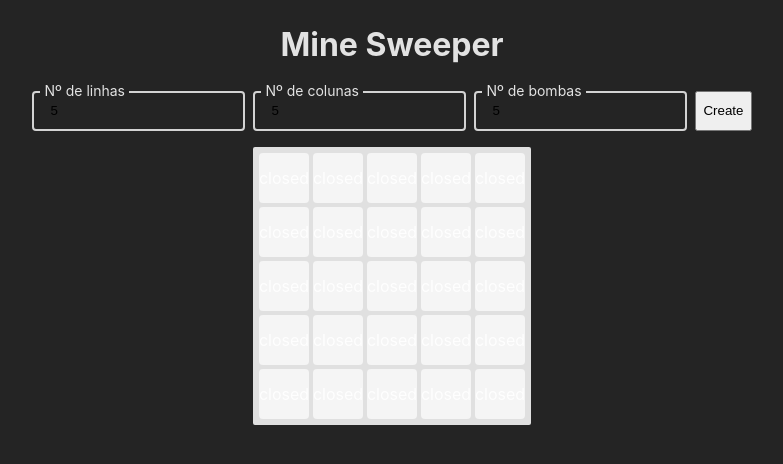
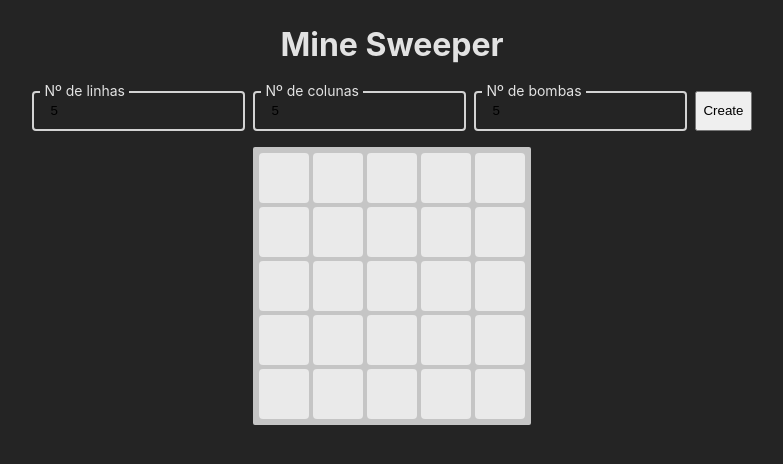
Before and after one commit to CarlosChueiry/minesweeper, a React (Vite) app: page / in a window 1280 px wide. Both pictures are taken after typing "5", "5", "5" into the empty fields and a click on the button "Create". Shown: the top 464 px of the page, without its empty margins (248-1031 px from the left). Built offline with nearby package versions, Linux system fonts and the light colour scheme.

Commit message:
Added bomb

```diff
--- a/src/components/GameBoard/GameBoard.tsx
+++ b/src/components/GameBoard/GameBoard.tsx
@@ -1,4 +1,4 @@
-import { Dispatch, SetStateAction } from 'react';
+import { Dispatch, JSX, SetStateAction } from 'react';
 import { CellState } from '../../enums/CellState';
 import { CellValue } from '../../enums/CellValue';
 import { Stack } from '../../styles/Global';
@@ -30,19 +30,34 @@ export default function GameBoard({ boardData, setBoardData }: Props) {
     })
   };
 
+  const renderCellContent = (cell: BoardCell): JSX.Element => {
+    if (cell.state === CellState.CLOSED || cell.value === CellValue.EMPTY) {
+      return <div></div>
+    }
+    if (cell.value === CellValue.BOMB) {
+      return (
+        <div>
+          <img src="/assets/bomb.svg" alt="Bomb icon" width="100%" height="100%" />
+        </div>
+      )
+    }
+    return <div>{cell.value}</div>
+  }
+
   return (
-    <Board>
+    <Board onContextMenu={(e) => e.preventDefault()}>
       {boardData.map((row: BoardCell[], index: number) => (
         <Stack key={row[index].row} direction="row">
           {row.map((cell: BoardCell) => (
             <Cell
               key={`${cell.row}-${cell.column}`}
               id={`${cell.row}-${cell.column}`}
+              state={cell.state}
               {...(cell.state === CellState.CLOSED && {
                 onClick: () => onCellClick(cell)
               })}
             >
-              <span>{cell.state}</span>
+              {renderCellContent(cell)}
             </Cell>
           ))}
         </Stack>
--- a/src/components/GameBoard/styles.ts
+++ b/src/components/GameBoard/styles.ts
@@ -1,25 +1,40 @@
-import styled from "styled-components";
+import styled, { css } from "styled-components";
+import { CellState } from "../../enums/CellState";
 
 export const Board = styled.div`
-  border: 4px solid #e0e0e0;
+  border: 4px solid #c5c5c5;
   border-radius: 2px;
-  background-color: #e0e0e0;
+  background-color: #c5c5c5;
+
+  user-select: none;
+  -webkit-user-drag: none;
+  -moz-user-select: none;
+  & * {
+    user-select: none;
+    -webkit-user-drag: none;
+    -moz-user-select: none;
+  }
 `;
 
-export const Cell = styled.div`
+export const Cell = styled.div<{ state: CellState }>`
   width: 50px;
   height: 50px;
   margin: 2px;
-  background-color: #f5f5f5;
+  background-color: ${({ state }) =>
+    state === CellState.CLOSED ? "#eaeaea" : "white"
+  };
   border-radius: 4px;
+  overflow: hidden;
 
-  :hover {
-    background-color: #ececec !important;
-    box-shadow: 0 0 2px rgba(0, 0, 0, 0.2);
-    cursor: pointer;
-  };
+  ${({ state }) => state === CellState.CLOSED && css`
+    :hover {
+      background-color: #d5d5d5 !important;
+      box-shadow: 0 0 2px rgba(0, 0, 0, 0.2);
+      cursor: pointer;
+    };
+  `}
 
-  span {
+  div {
     display: block;
     transition: background-color 0.15s ease;
     border-radius: 4px;
```
Also changed, not shown: public/assets/bomb.svg (added).
